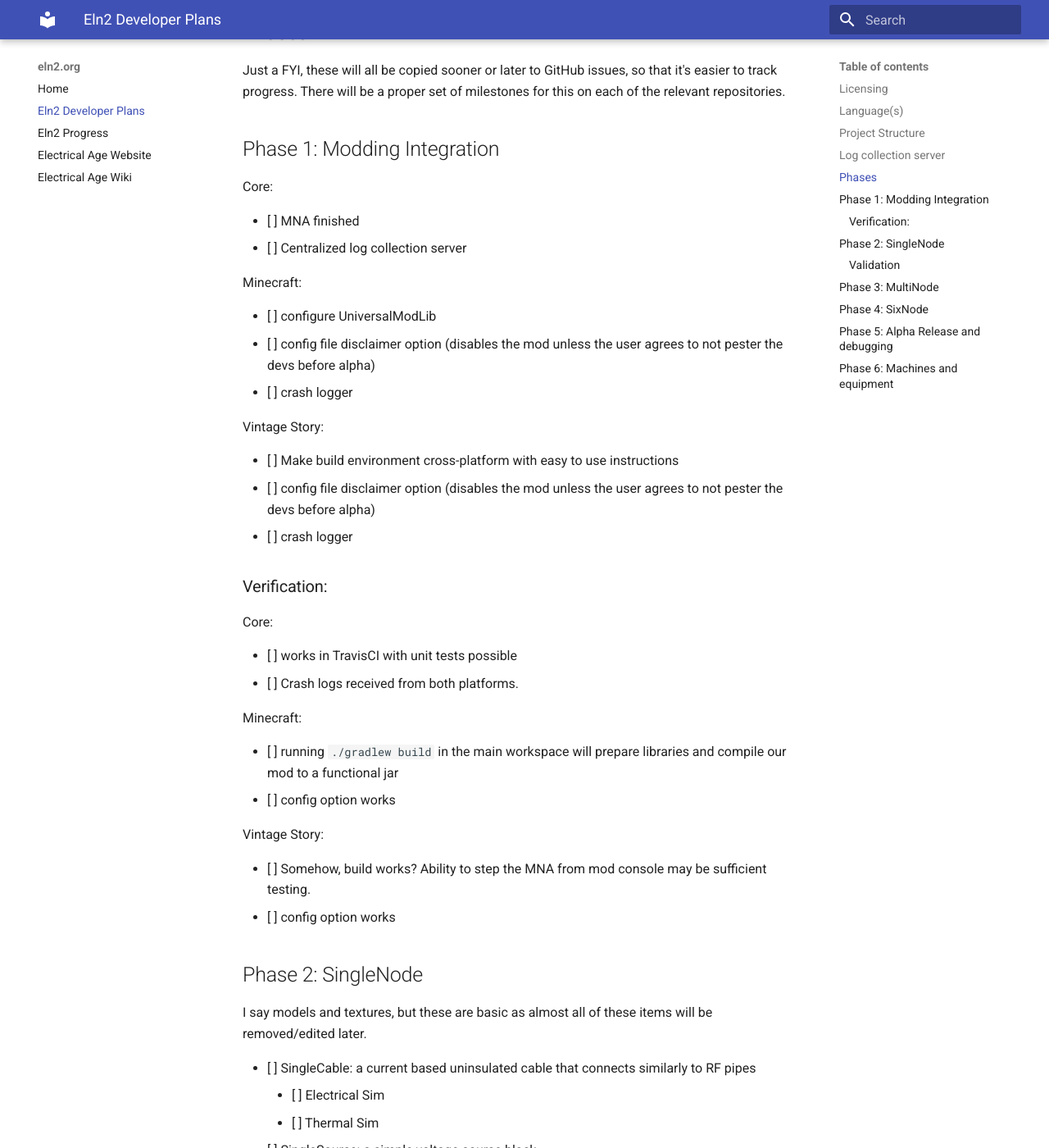
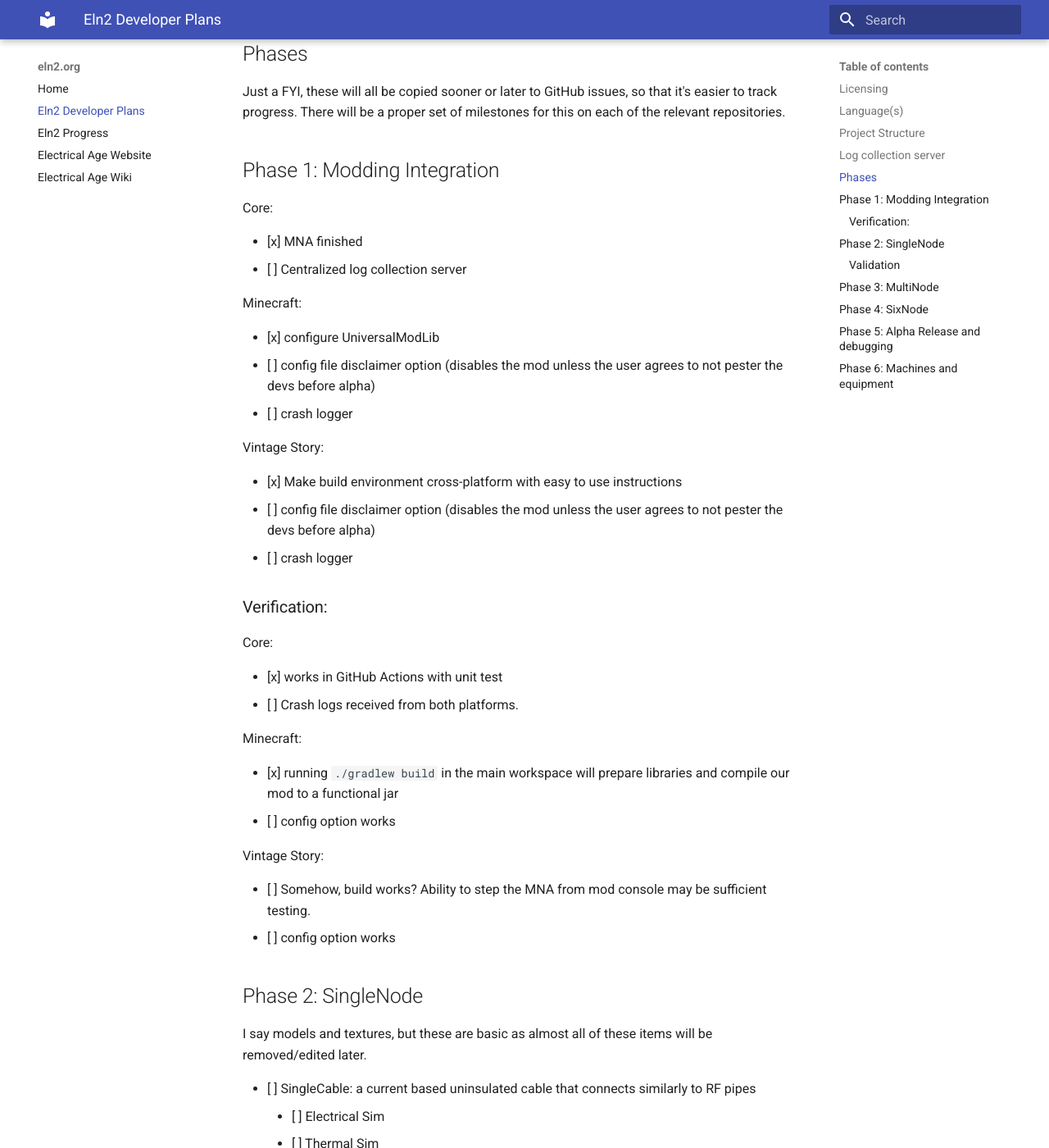
Before and after one commit to age-series/eln2-web, an MkDocs documentation site: the page built from docs/development.md, in a window 1280 px wide and 1400 px high, scrolled down 2099 px. Shown: the whole window at 82% size. Built offline with MkDocs 1.6.1 and Material for MkDocs 9.7.7, drawn with Linux system fonts in a browser that asks for light colours; some of the changed text lies outside the part shown.

```diff
--- a/docs/development.md
+++ b/docs/development.md
@@ -71,18 +71,18 @@ Just a FYI, these will all be copied sooner or later to GitHub issues, so that i
 
 Core:
 
-- [ ] MNA finished
+- [x] MNA finished
 - [ ] Centralized log collection server
 
 Minecraft:
 
-- [ ] configure UniversalModLib
+- [x] configure UniversalModLib
 - [ ] config file disclaimer option (disables the mod unless the user agrees to not pester the devs before alpha)
 - [ ] crash logger
 
 Vintage Story:
 
-- [ ] Make build environment cross-platform with easy to use instructions
+- [x] Make build environment cross-platform with easy to use instructions
 - [ ] config file disclaimer option (disables the mod unless the user agrees to not pester the devs before alpha)
 - [ ] crash logger
 
@@ -90,12 +90,12 @@ Vintage Story:
 
 Core:
 
-- [ ] works in TravisCI with unit tests possible
+- [x] works in GitHub Actions with unit test
 - [ ] Crash logs received from both platforms.
 
 Minecraft:
 
-- [ ] running `./gradlew build` in the main workspace will prepare libraries and compile our mod to a functional jar
+- [x] running `./gradlew build` in the main workspace will prepare libraries and compile our mod to a functional jar
 - [ ] config option works
 
 Vintage Story:
```
Also changed, not shown: other parts of docs/development.md (+3 -3 lines), docs/index.md (+1 -1 lines), docs/progress.md (+11 -0 lines), docs/process.png (deleted), 1 other file.
